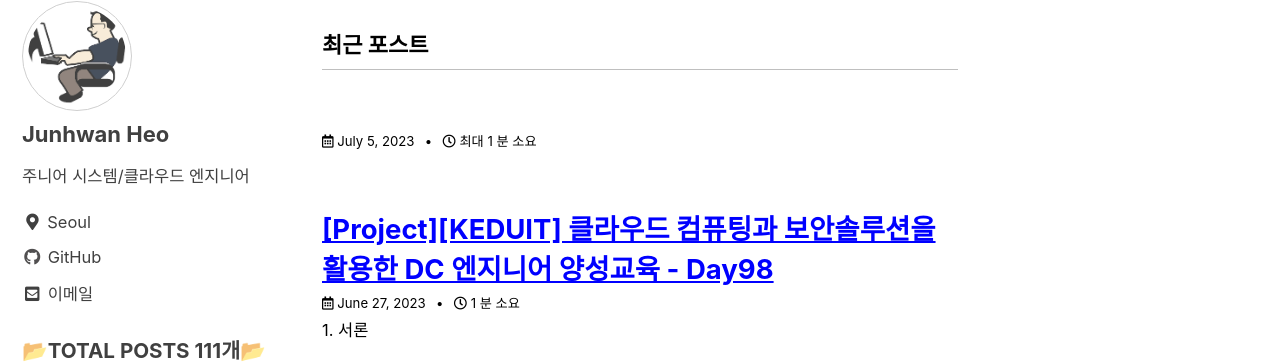
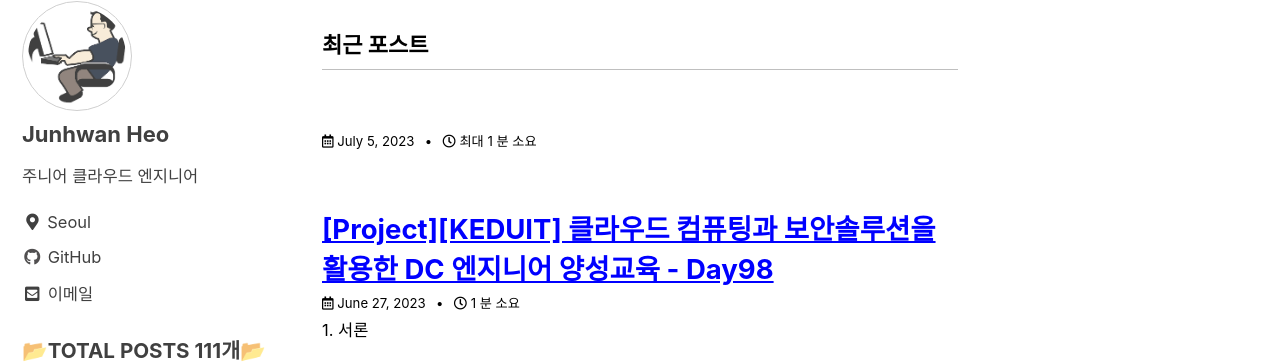
Before and after one commit to holeman4110/holeman4110.github.io, a Jekyll site: the page built from index.html, in a window 1280 px wide. Shown: the part 110-473 px from the top of the page. Built offline with Jekyll 4.4.1, drawn with Linux system fonts in a browser that asks for light colours; cached includes are drawn as plain includes; a script bundle is joined from its source files by our own code; the list of posts is cut into pages by our own code.

Commit message:
Update _config.yml

```diff
--- a/_config.yml
+++ b/_config.yml
@@ -105,7 +105,7 @@ analytics:
 author:
   name: "Junhwan Heo"
   avatar: "/assets/images/logo.png" # path of avatar image, e.g. "/assets/images/bio-photo.jpg"
-  bio: "주니어 시스템/클라우드 엔지니어"
+  bio: "주니어 클라우드 엔지니어"
   location: "Seoul"
   email: "holeman4110@gmail.com"
   links:
```
